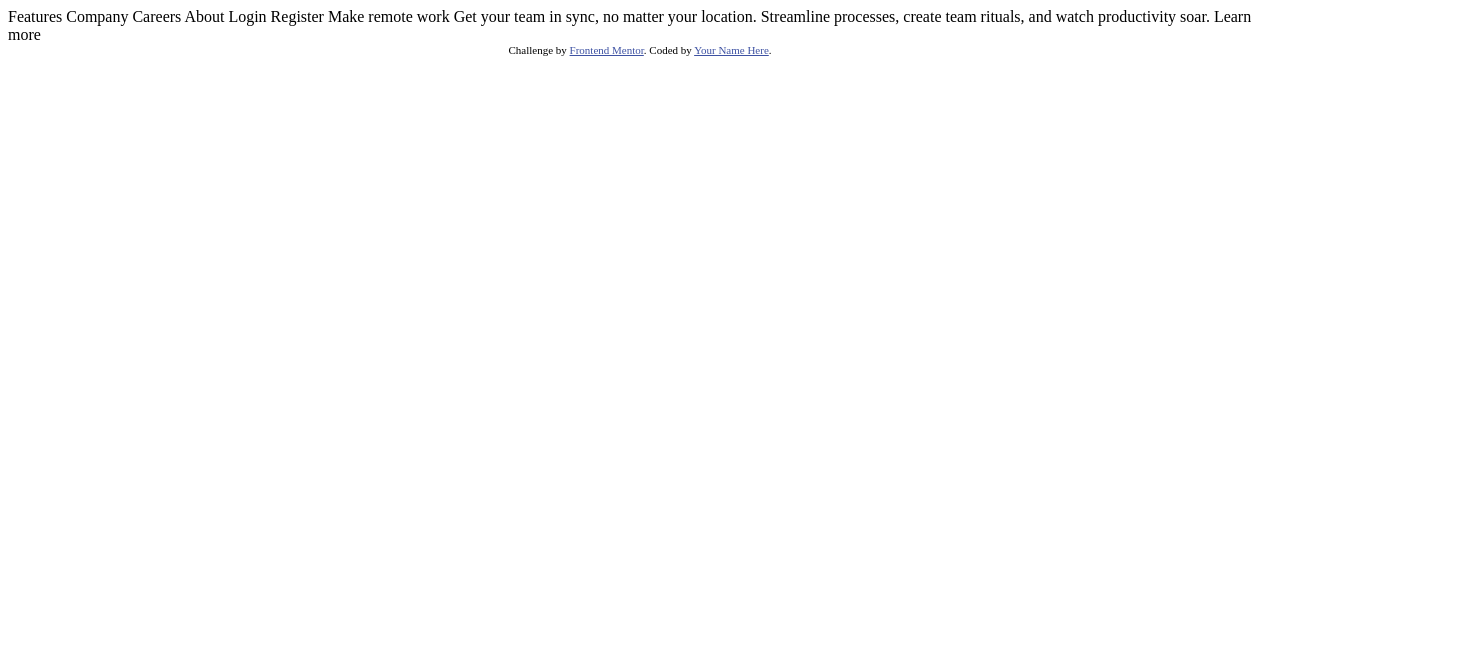
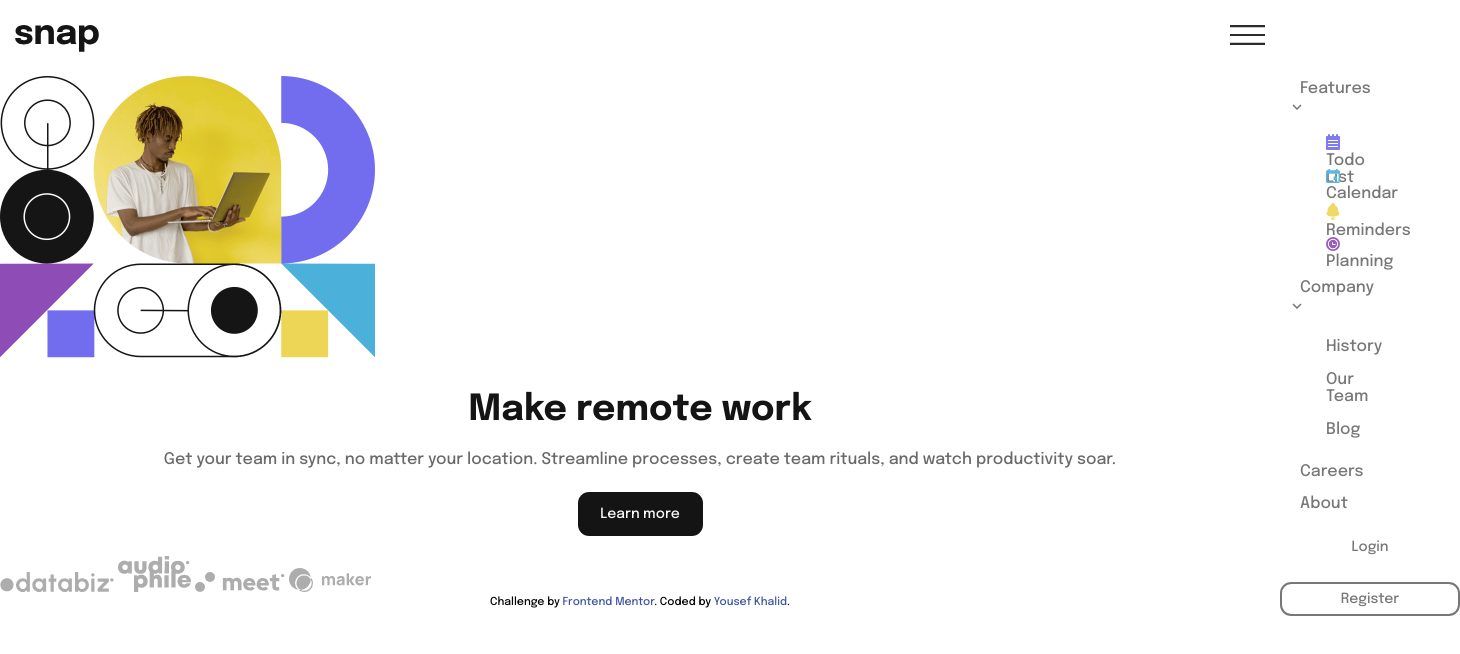
Before and after one commit to YousefKhalid-iq/intro-section-with-dropdown-navigation-main, a plain HTML site: page index.html in a window 1280 px wide. Shown: the whole page, 1460 px wide, since content can reach past the window. Drawn offline with Linux system fonts and the light colour scheme.

Commit message:
Second commit

```diff
--- a/index.html
+++ b/index.html
@@ -2,38 +2,83 @@
 <html lang="en">
 <head>
   <meta charset="UTF-8">
-  <meta name="viewport" content="width=device-width, initial-scale=1.0"> <!-- displays site properly based on user's device -->
-
+  <meta name="viewport" content="width=device-width, initial-scale=1.0">
   <link rel="icon" type="image/png" sizes="32x32" href="./images/favicon-32x32.png">
-
+  <link rel="stylesheet" href="style/main.css">
   <title>Frontend Mentor | Intro section with dropdown navigation</title>
-
-  <!-- Feel free to remove these styles or customise in your own stylesheet 👍 -->
-  <style>
-    .attribution { font-size: 11px; text-align: center; }
-    .attribution a { color: hsl(228, 45%, 44%); }
-  </style>
 </head>
 <body>
-
-  Features
-  Company
-  Careers
-  About
-
+  <div class="header-cont">
+    <div class="global-header">
+      <div class="logo-header">
+        <img src="/images/logo.svg" alt="" role="presentation">
+      </div>
+      <div class="nav-bar-cont">
+        <div class="open-btn">
+          <img class="hamburger-icon" src="/images/icon-menu.svg" alt="button">
+        </div>
+        <div class="close-btn">
+          <img class="close-icon" src="/images/icon-close-menu.svg" alt="button">
+        </div>
+      </div>
+    </div>
+    <div class="nav-bar-content">
+      <div class="features-cont">
+        <a id="features" href="#">Features<img class="arrow-icon" src="/images/icon-arrow-down.svg" alt="" role="presentation"></a>
+        <ul class="features-list">
+          <li><img class="side-icons" src="/images/icon-todo.svg" alt="" role="presentation"><a href="#"><a href="#">Todo List</a></li>
+          <li><img class="side-icons" src="/images/icon-calendar.svg" alt="" role="presentation"><a href="#">Calendar</a></li>
+          <li><img class="side-icons" src="/images/icon-reminders.svg" alt="" role="presentation"><a href="#">Reminders</a></li>
+          <li><img class="side-icons" src="/images/icon-planning.svg" alt="" role="presentation"><a href="#">Planning</a></li>
+        </ul>
+      </div>
+      <div class="company-cont">
+        <a id="company" href="#">Company<img class="arrow-icon" src="/images/icon-arrow-down.svg" alt="" role="presentation"></a>
+        <ul class="company-list">
+          <li><a href="#">History</a></li>
+          <li><a href="#">Our Team</a></li>
+          <li><a href="#">Blog</a></li>
+        </ul>
+      </div>
+      <a class="carriers" href="#">Careers</a>
+      <a class="about" href="#">About</a>
+      <div class="nav-btn-cont">
+        <button class="login-btn">
           Login
+        </button>
+        <button class="register-btn">
           Register
-
+        </button>
+      </div>
+    </div>
+  </div>
+  <div class="mobile-img-cont">
+    <img class ="mobile-img" src="/images/image-hero-mobile.png" alt="an image showcasing the product">
+  </div>
+  <div class="main-content">
+    <h1>
       Make remote work
-
+    </h1>
+    <p class="main-p">
       Get your team in sync, no matter your location. Streamline processes,
       create team rituals, and watch productivity soar.
-
+    </p>
+    <button class="main-btn">
       Learn more
-
+    </button>
+  </div>
+  <div class="sponsers-cont">
+    <img src="/images/client-databiz.svg" alt="" role="presentation">
+    <img src="/images/client-audiophile.svg" alt="" role="presentation">
+    <img src="/images/client-meet.svg" alt="" role="presentation">
+    <img src="/images/client-maker.svg" alt="" role="presentation">
+  </div>
+  <div class="desktop-img-cont">
+    <img class="desktop-img" src="/images/image-hero-desktop.png" alt="an image showcasing the product">
+  </div>
   <div class="attribution">
     Challenge by <a href="https://www.frontendmentor.io?ref=challenge" target="_blank">Frontend Mentor</a>.
-    Coded by <a href="#">Your Name Here</a>.
+    Coded by <a href="https://github.com/YousefKhalid-iq/intro-section-with-dropdown-navigation-main">Yousef Khalid</a>.
   </div>
 </body>
 </html>
--- a/style/main.scss
+++ b/style/main.scss
@@ -0,0 +1,170 @@
+@import url('https://fonts.googleapis.com/css2?family=Epilogue:wght@500;700&display=swap');
+
+
+/* ((Used Colors))
+- Almost White: hsl(0, 0%, 98%)
+- Medium Gray: hsl(0, 0%, 41%)
+- Almost Black: hsl(0, 0%, 8%)
+*/
+
+$list-style: none;
+$almost-white: hsl(0, 0%, 98%);
+$medium-grey: hsl(0, 0%, 41%);
+$almost-black: hsl(0, 0%, 8%);
+$main-font: "Epilogue", sans-serif;
+
+* {
+  margin: 0;
+  padding: 0;
+  box-sizing: border-box;
+}
+
+body {
+  font-family: "Epilogue", sans-serif;
+}
+
+a {
+  text-decoration: none;
+  color: $medium-grey;
+}
+
+ul {
+  list-style: $list-style;
+}
+
+.global-header {
+  display: flex;
+  justify-content: space-between;
+  margin: 25px 15px 20px 15px;
+}
+
+.close-btn {
+  position: absolute;
+  display: none;
+}
+
+.mobile-img {
+  width: 375px;
+}
+
+.hamburger-icon {
+  width: 35px;
+  height: 20px;
+  opacity: 0.9;
+  cursor: pointer;
+}
+
+.close-icon {
+  width: 30px;
+  opacity: 0.9;
+  cursor: pointer;
+}
+
+.nav-bar-content {
+  background-color: $almost-white;
+  display: flex;
+  flex-direction: column;
+  width: 0;
+  height: 100%;
+  position: absolute;
+  right: 0;
+  top: 0;
+  opacity: 0.9;
+}
+
+.features-cont {
+  margin-top: 80px;
+}
+
+#features, #company, .carriers, .about {
+  padding: 5px 20px 10px 20px;
+}
+
+.arrow-icon {
+  margin: 0 12px;
+}
+
+.features-list, .company-list {
+  margin: 20px 40px 15px 40px;
+}
+
+.features-list li {
+  margin: 6px;
+  height: 28px;
+}
+
+.side-icons {
+  margin-right: 12px;
+  margin-bottom: -2px;
+  width: 14px;
+}
+
+.company-list li {
+  padding: 5px 0;
+  margin: 6px;
+}
+
+.nav-btn-cont {
+  display: flex;
+  flex-direction: column;
+}
+
+.login-btn, .register-btn {
+  width: 180px;
+  margin: 10px auto;
+  padding: 8px;
+  border: 0;
+  color: $medium-grey;
+  font-size: 14px;
+  font-family: $main-font;
+  background: transparent;
+  cursor: pointer;
+  border-radius: 0.7rem;
+}
+
+.register-btn {
+  border: 2px solid $medium-grey;
+}
+
+.desktop-img-cont {
+  display: none;
+}
+
+.main-content {
+  text-align: center;
+}
+
+h1 {
+  color: $almost-black;
+  padding: 30px 0 20px 0;
+  font-size: 2.25rem;
+}
+
+.main-p {
+  color: $medium-grey;
+  width: 90%;
+  margin: 0 auto;
+  line-height: 1.5rem;
+}
+
+.main-btn {
+  width: 125px;
+  margin: 20px auto;
+  border: 0;
+  background-color: $almost-black;
+  color: $almost-white;
+  font-family: $main-font;
+  padding: 15px;
+  border-radius: 0.7rem;
+  font-size: 14px;
+  cursor: pointer;
+}
+
+.attribution {
+  font-size: 11px;
+  text-align: center;
+}
+
+.attribution a {
+  color: hsl(228, 45%, 44%);
+}
```
Also changed, not shown: js/main.js (added), style/main.css, 1 other file. Lines whose indentation alone changed are shown as unchanged.
